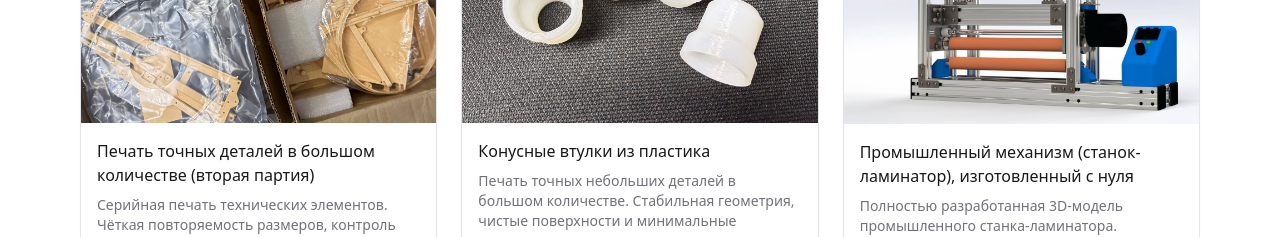
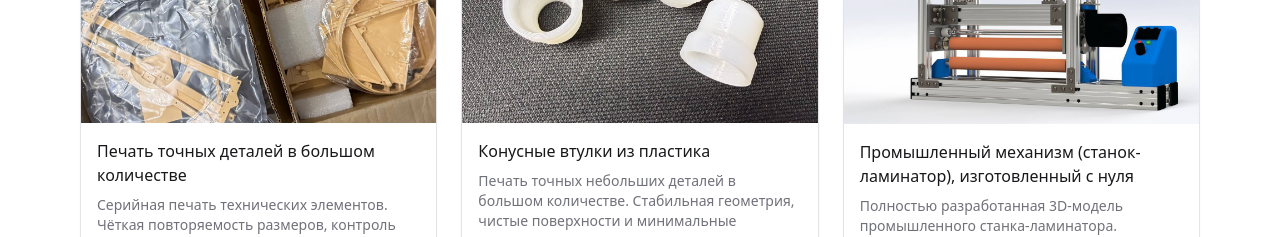
Before and after one commit to EvgenyShil/3d_site, a Next.js app: page / in a window 1280 px wide. Shown: the part 1540-1777 px from the top of the page. Built offline with nearby package versions, Linux system fonts and the light colour scheme.

Commit message:
Remove extra phrase from work title

```diff
--- a/data/works.ts
+++ b/data/works.ts
@@ -9,7 +9,7 @@ export const works: WorkItem[] = [
   {
     id: "photo_1",
     src: "/images/resultat photo/photo_1_2025-11-19_15-32-51.jpg",
-    title: "Печать точных деталей в большом количестве (вторая партия)",
+    title: "Печать точных деталей в большом количестве",
     description:
       "Серийная печать технических элементов. Чёткая повторяемость размеров, контроль геометрии и плотности.",
   },
```
